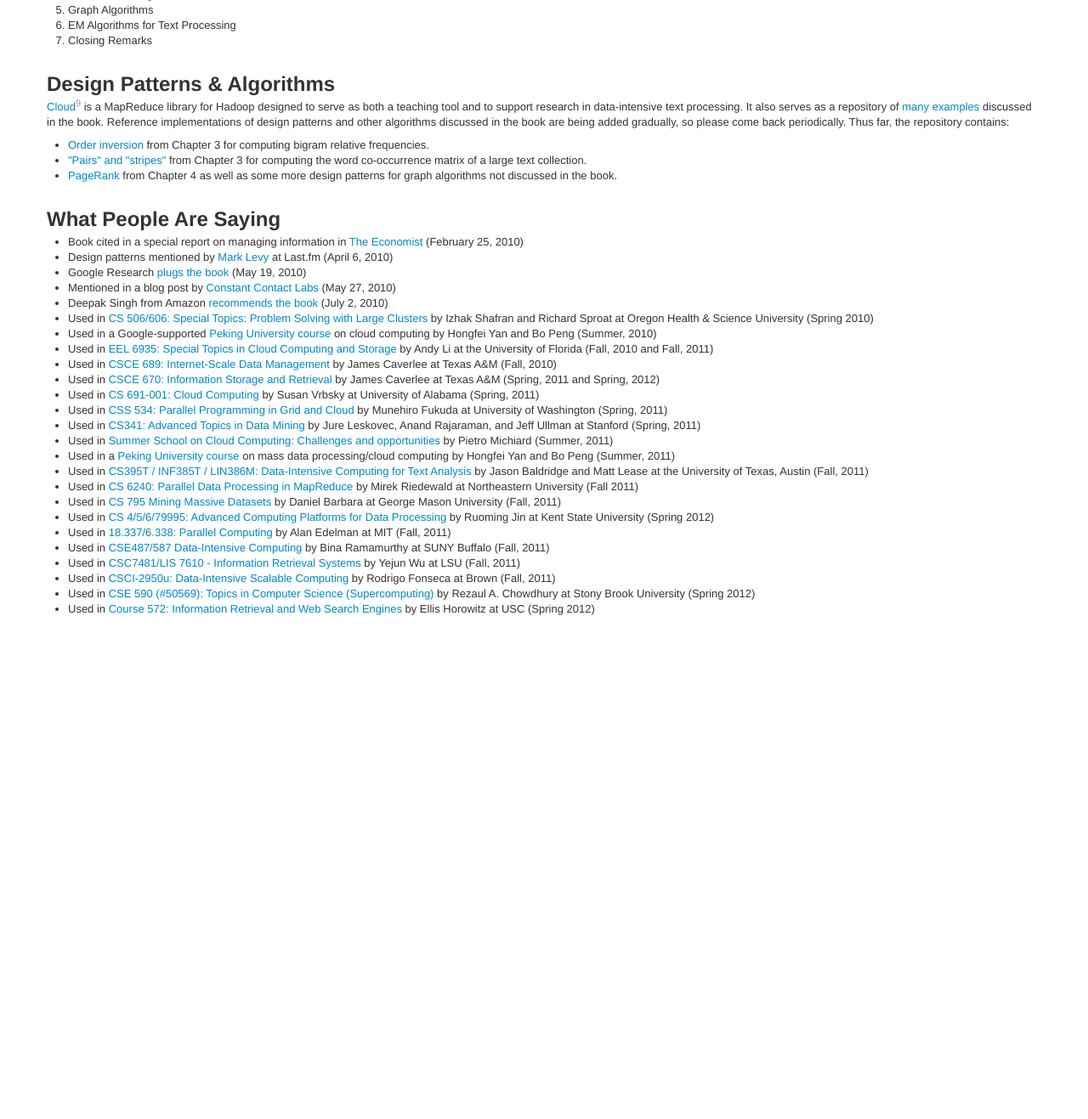
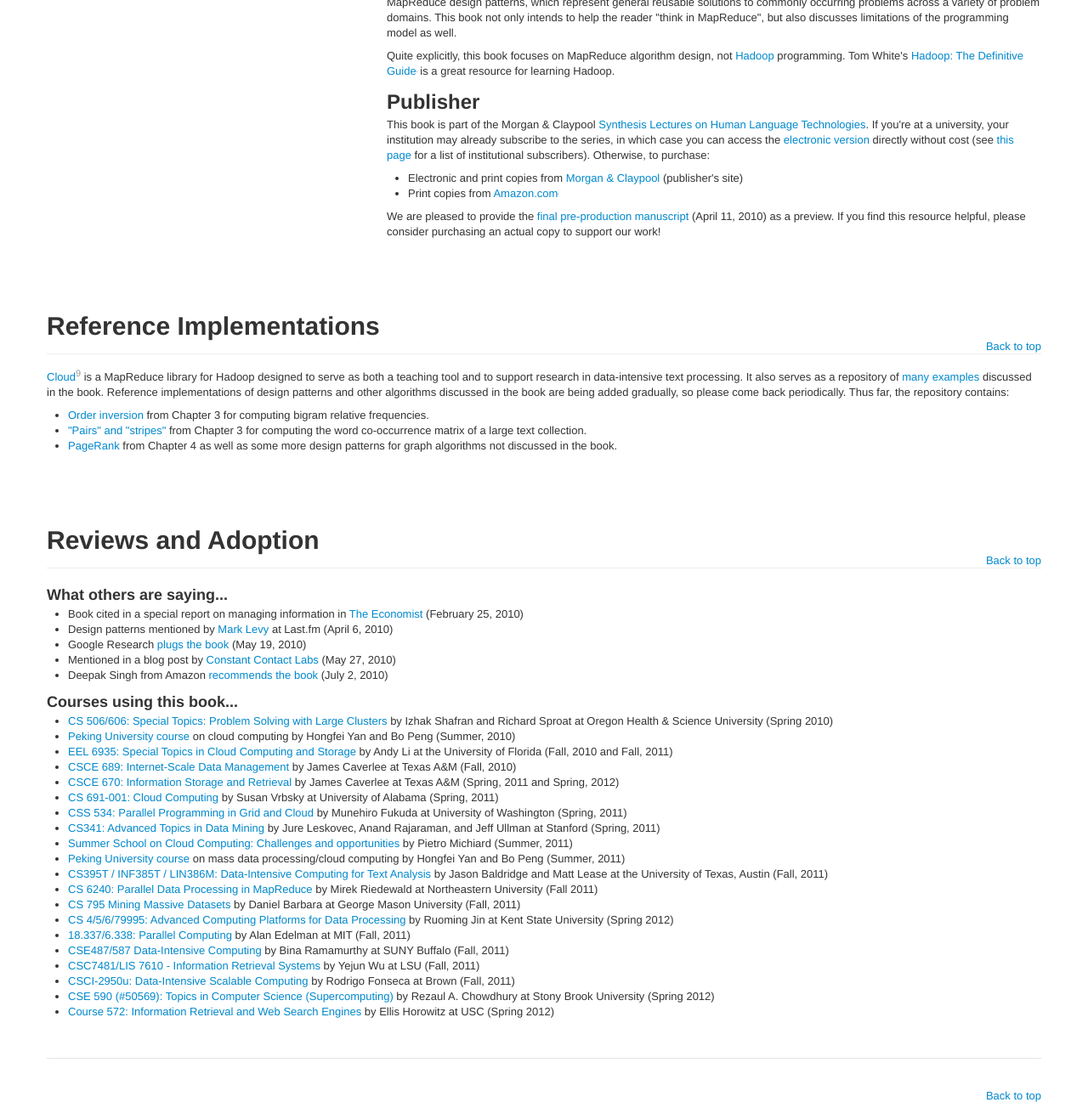
Before and after one commit to lintool/MapReduceAlgorithms, a plain HTML site: page ed1.html in a window 1280 px wide. Shown: the part 692-2009 px from the top of the page at 85% size. Before the commit the page ends 1427 px from the top, so only its background shows below. Drawn offline with nearby package versions, Linux system fonts and the light colour scheme.

Commit message:
Revamped pages to better use bootstrap.

```diff
--- a/ed1.html
+++ b/ed1.html
@@ -7,7 +7,6 @@
     <meta name="description" content="">
     <meta name="author" content="">
 
-    <!-- Le styles -->
     <link href="assets/css/bootstrap.css" rel="stylesheet">
     <link href="assets/css/bootstrap-responsive.css" rel="stylesheet">
     <link href="assets/css/docs.css" rel="stylesheet">
@@ -20,7 +19,7 @@
 
   </head>
 
-  <body>
+  <body style="background-image: url(assets/img/grid-18px-masked.png)">
 
     <div class="navbar navbar-fixed-top">
       <div class="navbar-inner">
@@ -49,11 +48,60 @@
 
     <div class="container">
 
-  <div class="page-header">
-    <h1>Data-Intensive Text Processing with MapReduce <small>(First Edition)</small></h1>
-<p class="lead">Jimmy Lin and Chris Dyer.<br/>
+<!-- Masthead
+================================================== -->
+<header class="jumbotron subhead" id="overview" style="padding-top: 30px;">
+
+<h1>Data-Intensive Text Processing<br/>with MapReduce</h1>
+
+<p class="lead">by Jimmy Lin and Chris Dyer.<br/>
 Morgan & Claypool Publishers, 2010.</p>
+
+<p><a href="MapReduce-book-final.pdf" class="btn btn-primary">Download book now!</a></p>
+
+  <div class="subnav">
+    <ul class="nav nav-pills">
+      <li><a href="#info">Book Information</a></li>
+      <li><a href="#ref">Reference Implementations</a></li>
+      <li><a href="#adoption">Reviews and Adoption</a></li>
+    </ul>
   </div>
+
+</header>
+
+<section id="info">
+<div class="page-header">
+<h1>Book Information</h1>
+<p class="pull-right"><a href="#">Back to top</a></p>
+</div>
+
+<div class="row">
+    <div class="span4">
+
+<h2>Table of Contents</h2>
+
+<ol>
+
+  <li>Introduction</li>
+
+  <li>MapReduce Basics</li>
+
+  <li>MapReduce algorithm design</li>
+
+  <li>Inverted Indexing for Text Retrieval</li>
+
+  <li>Graph Algorithms</li>
+
+  <li>EM Algorithms for Text Processing</li>
+
+  <li>Closing Remarks</li>
+
+</ol>
+
+</div>
+
+
+<div class="span8">
 
 <h2>Abstract</h2>
 
@@ -80,7 +128,8 @@ as well.</p>
 
 <p>Quite explicitly, this book focuses on MapReduce algorithm design, not <a href="http://hadoop.apache.org/">Hadoop</a> programming.  Tom White's <a href="http://www.amazon.com/gp/product/0596521979?ie=UTF8&amp;tag=dataintetextp-20&amp;linkCode=as2&amp;camp=1789&amp;creative=9325&amp;creativeASIN=0596521979">Hadoop: The Definitive Guide</a><img src="http://www.assoc-amazon.com/e/ir?t=dataintetextp-20&amp;l=as2&amp;o=1&amp;a=0596521979" width="1" height="1" alt="" style="border:none !important; margin:0px !important;" /> is a great resource for learning Hadoop.</p>
 
-<h2 style="padding-top:15px">Getting the Book</h2>
+
+<h2>Publisher</h2>
 
 <p>This book is part of the Morgan &amp; Claypool <a
 href="http://www.morganclaypool.com/toc/hlt/1/1">Synthesis Lectures on
@@ -106,27 +155,21 @@ manuscript</a> (April 11, 2010) as a preview.  If you find this
 resource helpful, please consider purchasing an actual copy to support
 our work!</p>
 
-<h2 style="padding-top:15px">Table of Contents</h2>
+</div>
 
-<ol>
 
-  <li>Introduction</li>
+    </div>
 
-  <li>MapReduce Basics</li>
 
-  <li>MapReduce algorithm design</li>
 
-  <li>Inverted Indexing for Text Retrieval</li>
+</section>
 
-  <li>Graph Algorithms</li>
 
-  <li>EM Algorithms for Text Processing</li>
-
-  <li>Closing Remarks</li>
-
-</ol>
-
-<h2 style="padding-top:15px">Design Patterns &amp; Algorithms</h2>
+<section id="ref">
+<div class="page-header">
+<h1>Reference Implementations</h1>
+<p class="pull-right"><a href="#">Back to top</a></p>
+</div>
 
 <p><a href="http://www.umiacs.umd.edu/~jimmylin/Cloud9/docs/index.html">Cloud<sup><small>9</small></sup></a>
 is a MapReduce library for Hadoop designed to serve as both a teaching
@@ -152,7 +195,16 @@ repository contains:</p>
 
 </ul>
 
-<h2 style="padding-top:15px">What People Are Saying</h2>
+</section>
+
+
+<section id="adoption">
+<div class="page-header">
+<h1>Reviews and Adoption</h1>
+<p class="pull-right"><a href="#">Back to top</a></p>
+</div>
+
+<h3>What others are saying...</h3>
 
 <ul>
 
@@ -166,47 +218,59 @@ repository contains:</p>
 
   <li>Deepak Singh from Amazon <a href="http://mndoci.com/2010/07/02/recommendation-data-intensive-text-processing-with-mapreduce/">recommends the book</a> (July 2, 2010)</li>
 
-  <li>Used in <a href="http://www.csee.ogi.edu/~zak/cs506-pslc/">CS 506/606: Special Topics: Problem Solving with Large Clusters</a> by Izhak Shafran and Richard Sproat at Oregon Health & Science University (Spring 2010)</li>
+</ul>
 
-  <li>Used in a Google-supported <a href="http://net.pku.edu.cn/~course/cs402/2010/index.html">Peking University course</a> on cloud computing by Hongfei Yan and Bo Peng (Summer, 2010)</li>
+<h3>Courses using this book...</h3>
 
-  <li>Used in <a href="http://www.andyli.ece.ufl.edu/teaching/eel6935/">EEL 6935: Special Topics in Cloud Computing and Storage</a> by Andy Li at the University of Florida (Fall, 2010 and Fall, 2011)</li>
+<ul>
 
-  <li>Used in <a href="http://courses.cs.tamu.edu/caverlee/csce689/">CSCE 689: Internet-Scale Data Management</a> by James Caverlee at Texas A&amp;M (Fall, 2010)</li>
+  <li><a href="http://www.csee.ogi.edu/~zak/cs506-pslc/">CS 506/606: Special Topics: Problem Solving with Large Clusters</a> by Izhak Shafran and Richard Sproat at Oregon Health & Science University (Spring 2010)</li>
 
-  <li>Used in <a href="http://courses.cse.tamu.edu/caverlee/csce670/">CSCE 670: Information Storage and Retrieval</a> by James Caverlee at Texas A&amp;M (Spring, 2011 and Spring, 2012)</li>
+  <li><a href="http://net.pku.edu.cn/~course/cs402/2010/index.html">Peking University course</a> on cloud computing by Hongfei Yan and Bo Peng (Summer, 2010)</li>
 
-  <li>Used in <a href="http://cs.ua.edu/691Vrbsky/">CS 691-001: Cloud Computing</a> by Susan Vrbsky at University of Alabama (Spring, 2011)</li>
+  <li><a href="http://www.andyli.ece.ufl.edu/teaching/eel6935/">EEL 6935: Special Topics in Cloud Computing and Storage</a> by Andy Li at the University of Florida (Fall, 2010 and Fall, 2011)</li>
 
-  <li>Used in <a href="http://courses.washington.edu/css534/syllabi/s11.html">CSS 534: Parallel Programming in Grid and Cloud</a> by Munehiro Fukuda at University of Washington (Spring, 2011)</li>
+  <li><a href="http://courses.cs.tamu.edu/caverlee/csce689/">CSCE 689: Internet-Scale Data Management</a> by James Caverlee at Texas A&amp;M (Fall, 2010)</li>
 
-  <li>Used in <a href="http://snap.stanford.edu/class/cs341-2011/">CS341: Advanced Topics in Data Mining</a> by Jure Leskovec, Anand Rajaraman, and Jeff Ullman at Stanford (Spring, 2011)</li>
+  <li><a href="http://courses.cse.tamu.edu/caverlee/csce670/">CSCE 670: Information Storage and Retrieval</a> by James Caverlee at Texas A&amp;M (Spring, 2011 and Spring, 2012)</li>
 
-  <li>Used in <a href="http://www.eurecom.fr/~michiard/CCSS.html">Summer School on Cloud Computing: Challenges and opportunities</a> by Pietro Michiard (Summer, 2011)</li>
+  <li><a href="http://cs.ua.edu/691Vrbsky/">CS 691-001: Cloud Computing</a> by Susan Vrbsky at University of Alabama (Spring, 2011)</li>
 
-  <li>Used in a <a href="http://net.pku.edu.cn/~course/cs402/2011/index.html">Peking University course</a> on mass data processing/cloud computing by Hongfei Yan and Bo Peng (Summer, 2011)</li>
+  <li><a href="http://courses.washington.edu/css534/syllabi/s11.html">CSS 534: Parallel Programming in Grid and Cloud</a> by Munehiro Fukuda at University of Washington (Spring, 2011)</li>
 
-  <li>Used in <a href="http://dicta-f11.utcompling.com/">CS395T / INF385T / LIN386M: Data-Intensive Computing for Text Analysis</a> by Jason Baldridge and Matt Lease at the University of Texas, Austin (Fall, 2011)</li>
+  <li><a href="http://snap.stanford.edu/class/cs341-2011/">CS341: Advanced Topics in Data Mining</a> by Jure Leskovec, Anand Rajaraman, and Jeff Ullman at Stanford (Spring, 2011)</li>
 
-  <li>Used in <a href="http://www.ccs.neu.edu/home/mirek/classes/2011-F-CS6240/index.htm">CS 6240: Parallel Data Processing in MapReduce</a> by Mirek Riedewald at Northeastern University (Fall 2011)</li>
+  <li><a href="http://www.eurecom.fr/~michiard/CCSS.html">Summer School on Cloud Computing: Challenges and opportunities</a> by Pietro Michiard (Summer, 2011)</li>
 
-  <li>Used in <a href="http://www.cs.gmu.edu/syllabus/syllabi-fall11/CS795BarbaraD.html">CS 795 Mining Massive Datasets</a> by Daniel Barbara at George Mason University (Fall, 2011)</li>
+  <li><a href="http://net.pku.edu.cn/~course/cs402/2011/index.html">Peking University course</a> on mass data processing/cloud computing by Hongfei Yan and Bo Peng (Summer, 2011)</li>
 
-  <li>Used in <a href="http://www.cs.kent.edu/~jin/Cloud12Spring/Cloud.html">CS 4/5/6/79995: Advanced Computing Platforms for Data Processing</a> by Ruoming Jin at Kent State University (Spring 2012)</li>
+  <li><a href="http://dicta-f11.utcompling.com/">CS395T / INF385T / LIN386M: Data-Intensive Computing for Text Analysis</a> by Jason Baldridge and Matt Lease at the University of Texas, Austin (Fall, 2011)</li>
 
-  <li>Used in <a href="http://beowulf.lcs.mit.edu/18.337/">18.337/6.338: Parallel Computing</a> by Alan Edelman at MIT (Fall, 2011)</li>
+  <li><a href="http://www.ccs.neu.edu/home/mirek/classes/2011-F-CS6240/index.htm">CS 6240: Parallel Data Processing in MapReduce</a> by Mirek Riedewald at Northeastern University (Fall 2011)</li>
 
-  <li>Used in <a href="http://www.cse.buffalo.edu/~bina/cse487/fall2011/">CSE487/587 Data-Intensive Computing</a> by Bina Ramamurthy at SUNY Buffalo (Fall, 2011)</li>
+  <li><a href="http://www.cs.gmu.edu/syllabus/syllabi-fall11/CS795BarbaraD.html">CS 795 Mining Massive Datasets</a> by Daniel Barbara at George Mason University (Fall, 2011)</li>
 
-  <li>Used in <a href="http://www.csc.lsu.edu/~wuyj/Teaching/7481/fa11/">CSC7481/LIS 7610 - Information Retrieval Systems</a> by Yejun Wu at LSU (Fall, 2011)</li>
+  <li><a href="http://www.cs.kent.edu/~jin/Cloud12Spring/Cloud.html">CS 4/5/6/79995: Advanced Computing Platforms for Data Processing</a> by Ruoming Jin at Kent State University (Spring 2012)</li>
 
-  <li>Used in <a href="http://www.cs.brown.edu/courses/csci2950-u/f11/index.html">CSCI-2950u: Data-Intensive Scalable Computing</a> by Rodrigo Fonseca at Brown (Fall, 2011)</li>
+  <li><a href="http://beowulf.lcs.mit.edu/18.337/">18.337/6.338: Parallel Computing</a> by Alan Edelman at MIT (Fall, 2011)</li>
 
-  <li>Used in <a href="http://www.cs.sunysb.edu/~rezaul/CSE590-S12.html">CSE 590 (#50569): Topics in Computer Science (Supercomputing)</a> by Rezaul A. Chowdhury at Stony Brook University (Spring 2012)</li>
+  <li><a href="http://www.cse.buffalo.edu/~bina/cse487/fall2011/">CSE487/587 Data-Intensive Computing</a> by Bina Ramamurthy at SUNY Buffalo (Fall, 2011)</li>
 
-  <li>Used in <a href="http://www-scf.usc.edu/~csci572/">Course 572: Information Retrieval and Web Search Engines</a> by Ellis Horowitz at USC (Spring 2012)</li>
+  <li><a href="http://www.csc.lsu.edu/~wuyj/Teaching/7481/fa11/">CSC7481/LIS 7610 - Information Retrieval Systems</a> by Yejun Wu at LSU (Fall, 2011)</li>
+
+  <li><a href="http://www.cs.brown.edu/courses/csci2950-u/f11/index.html">CSCI-2950u: Data-Intensive Scalable Computing</a> by Rodrigo Fonseca at Brown (Fall, 2011)</li>
+
+  <li><a href="http://www.cs.sunysb.edu/~rezaul/CSE590-S12.html">CSE 590 (#50569): Topics in Computer Science (Supercomputing)</a> by Rezaul A. Chowdhury at Stony Brook University (Spring 2012)</li>
+
+  <li><a href="http://www-scf.usc.edu/~csci572/">Course 572: Information Retrieval and Web Search Engines</a> by Ellis Horowitz at USC (Spring 2012)</li>
 
 </ul>
+
+</section>
+
+   <footer class="footer">
+        <p class="pull-right"><a href="#">Back to top</a></p>
+      </footer>
 
     </div> <!-- /container -->
 
```
Also changed, not shown: ed2.html (+15 -5 lines).
